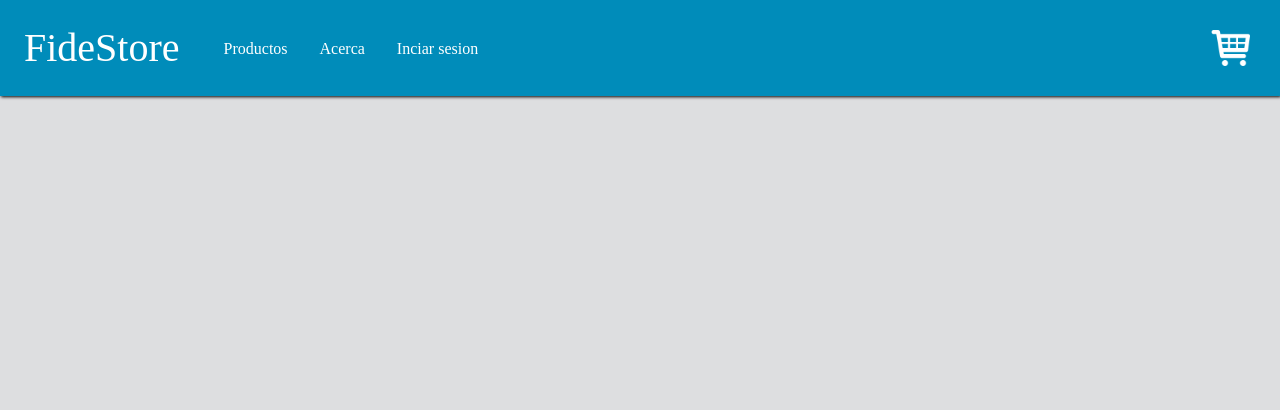
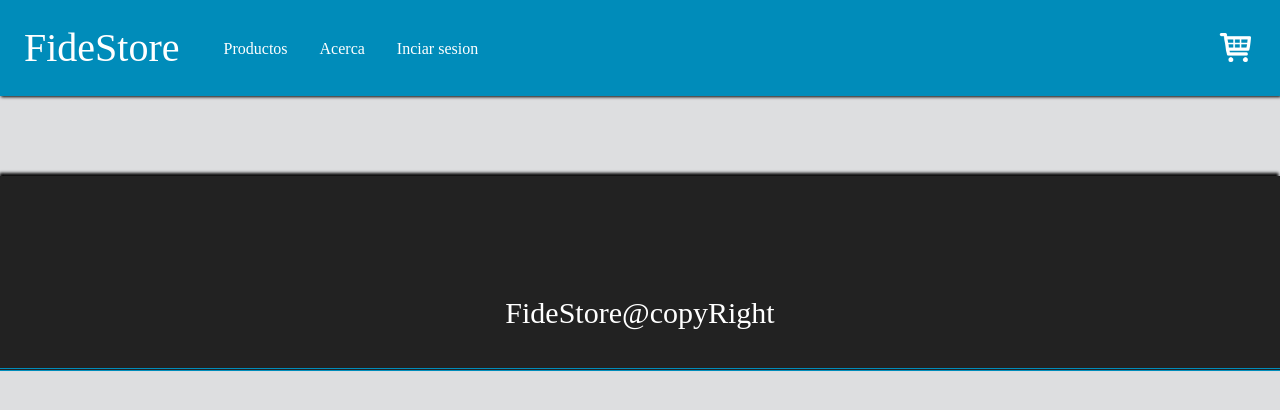
Before and after one commit to irvin0925/FeDaIr, a PHP site: page /Views/ in a window 1280 px wide. Shown: the top 410 px of the page. Run offline with PHP 8.4, Linux system fonts and the light colour scheme.

Commit message:
Commit acerca vies

```diff
--- a/src/Assets/CSS/fidestore.css
+++ b/src/Assets/CSS/fidestore.css
@@ -21,6 +21,13 @@
 
 .box-register {
     width: 35em;
+    background-color: #f7f7f7;
+    padding: 3.5em 2.5em;
+    border-radius: 17px;
+    border-color: #a0a1a3;
+}
+
+.box-acerca {
     background-color: #f7f7f7;
     padding: 3.5em 2.5em;
     border-radius: 17px;
--- a/src/Assets/CSS/general.css
+++ b/src/Assets/CSS/general.css
@@ -1,3 +1,5 @@
+/*NAV*/
+
 .nav {
     display: flex;
     padding: 1.5em;
@@ -28,6 +30,22 @@
 
 .nav-item:hover {
     background-color: #007caa;
+}
+
+/*FOOTER*/
+
+.footer {
+    margin-top: 5em;
+    height: 9.5em;
+    position: inherit;
+    bottom: 0;
+    display: block;
+    width: 100%;
+    background-color: #222;
+    box-shadow: -1.5px -3px 3px #000;
+    border-style: double;
+    border-width: 0 0 3px 0;
+    border-color: #008cba;
 }
 
 /*Tableta*/
--- a/src/Views/Partials/footerClient.php
+++ b/src/Views/Partials/footerClient.php
@@ -1,3 +1,9 @@
+<footer class="footer text-white p-4">
+    <div class="text-center mt-1">
+        <p class="text-size-px-30">FideStore@copyRight</p>
+    </div>
+</footer>
+
 </body>
 
 </html>
--- a/src/Views/Partials/headerClient.php
+++ b/src/Views/Partials/headerClient.php
@@ -21,7 +21,7 @@ $session = new Session();
         <a href="http://<?= $_SERVER['HTTP_HOST']; ?>" class="nav-title">FideStore</a>
         <ul class="nav-list">
             <li class="nav-item"><a href="#" class="text-white">Productos</a></li>
-            <li class="nav-item"><a href="#" class="text-white">Acerca</a></li>
+            <li class="nav-item"><a href="http://<?= $_SERVER['HTTP_HOST']; ?>/Views/acerca.php" class="text-white">Acerca</a></li>
             <li class="nav-item nav-item-cart"><a href="#" class="text-white">Carrito</a></li>
             <li class="nav-item"><a href="
             <?php
@@ -34,8 +34,8 @@ $session = new Session();
                     if (empty($_SESSION['user'])) {
                         echo 'Inciar sesion';
                     } else {
-                        echo isAccepted($session->getUser(), $session->getPassword()) ? 'Mi cuenta' : 'Iniciar sesion'; ?></a></li>
-        <?php } ?>
+                        echo isAccepted($session->getUser(), $session->getPassword()) ? 'Mi cuenta' : 'Iniciar sesion';
+                    } ?></a></li>
         </ul>
         <div class="btn-action">
         </div>
--- a/src/Views/login.php
+++ b/src/Views/login.php
@@ -2,7 +2,7 @@
 include './Partials/headerClient.php';
 ?>
 
-<div class="mt-2 box-center-h box-login text-accent border-solid border-w-1">
+<div class="mt-2 mb-2 box-center-h box-login text-accent border-solid border-w-1">
     <h2 class="text-center mb">Iniciar sesion</h2>
     <div class="form-group">
         <label for="user" class="text-accent">Usuario</label>
--- a/src/Views/registro.php
+++ b/src/Views/registro.php
@@ -2,7 +2,7 @@
 include './Partials/headerClient.php';
 ?>
 
-<div class="mt-2 box-center-h box-register text-accent border-solid border-w-1">
+<div class="mt-2 mb-2 box-center-h box-register text-accent border-solid border-w-1">
     <h2 class="text-center mb">Completa la informacion</h2>
     </p>
     <div class="form-group">
```
Also changed, not shown: src/Views/acerca.php (added, +14 -0 lines).
